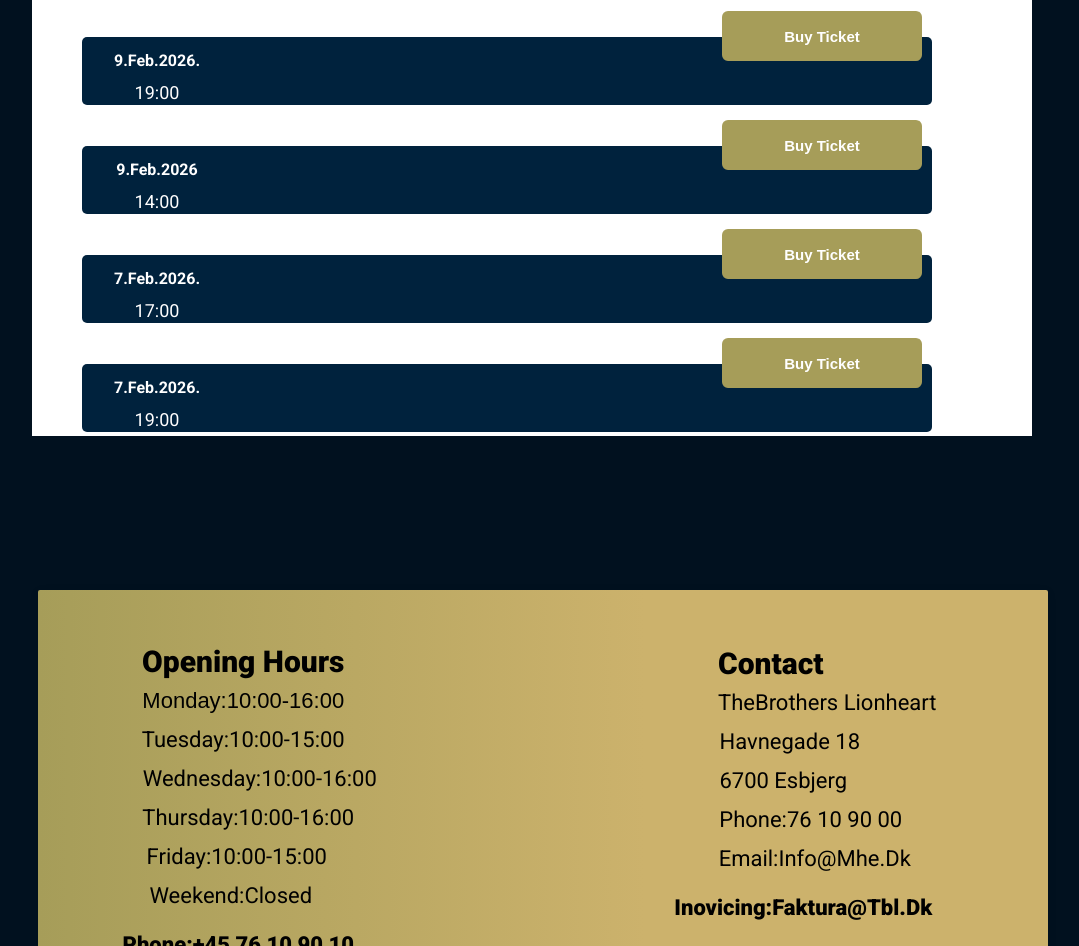
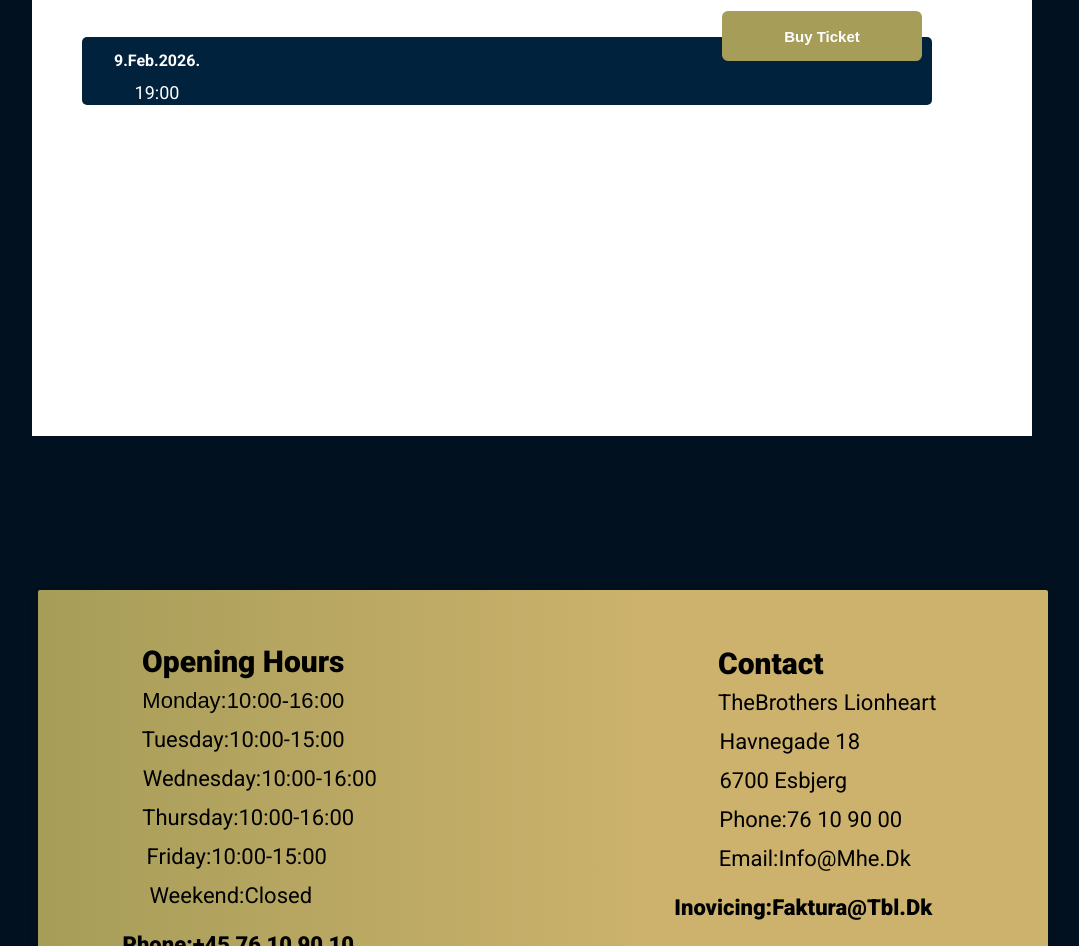
Before and after one commit to trexlerviri-svg/Project, a plain HTML site: page index.html in a window 1280 px wide. Shown: the part 4210-5156 px from the top of the page, without its empty margins (98-1177 px from the left). Drawn offline with Linux system fonts and the light colour scheme.

Commit message:
Update index.html

```diff
--- a/index.html
+++ b/index.html
@@ -330,29 +330,7 @@
         <button class="ticket-btn">Buy Ticket</button>
          <div class="blue-box"></div>
       </div>
-  <!-- Ticket Block 1 -->
-      <div class="ticket">
-        <div class="ticket-date">9.Feb.2026</div>
-        <div class="ticket-time">14:00</div>
-        <button class="ticket-btn">Buy Ticket</button>
-         <div class="blue-box"></div>
-      </div>
 
-      <!-- Ticket Block 2 -->
-      <div class="ticket">
-        <div class="ticket-date">7.Feb.2026.</div>
-        <div class="ticket-time">17:00</div>
-        <button class="ticket-btn">Buy Ticket</button>
-         <div class="blue-box"></div>
-      </div>
-
-      <!-- Ticket Block 3 -->
-      <div class="ticket">
-        <div class="ticket-date">7.Feb.2026.</div>
-        <div class="ticket-time">19:00</div>
-        <button class="ticket-btn">Buy Ticket</button>
-         <div class="blue-box"></div>
-      </div>
 
 
 
```
